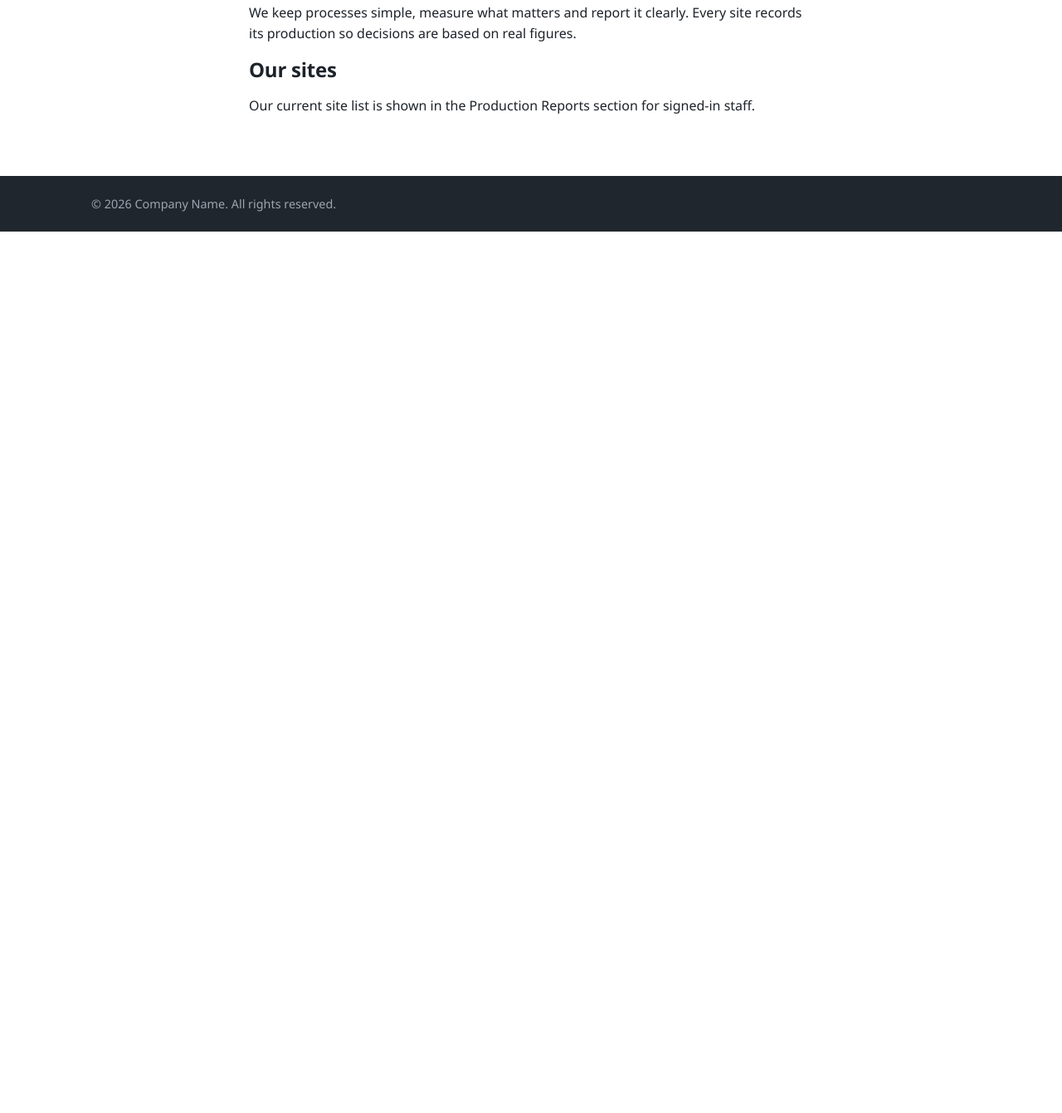
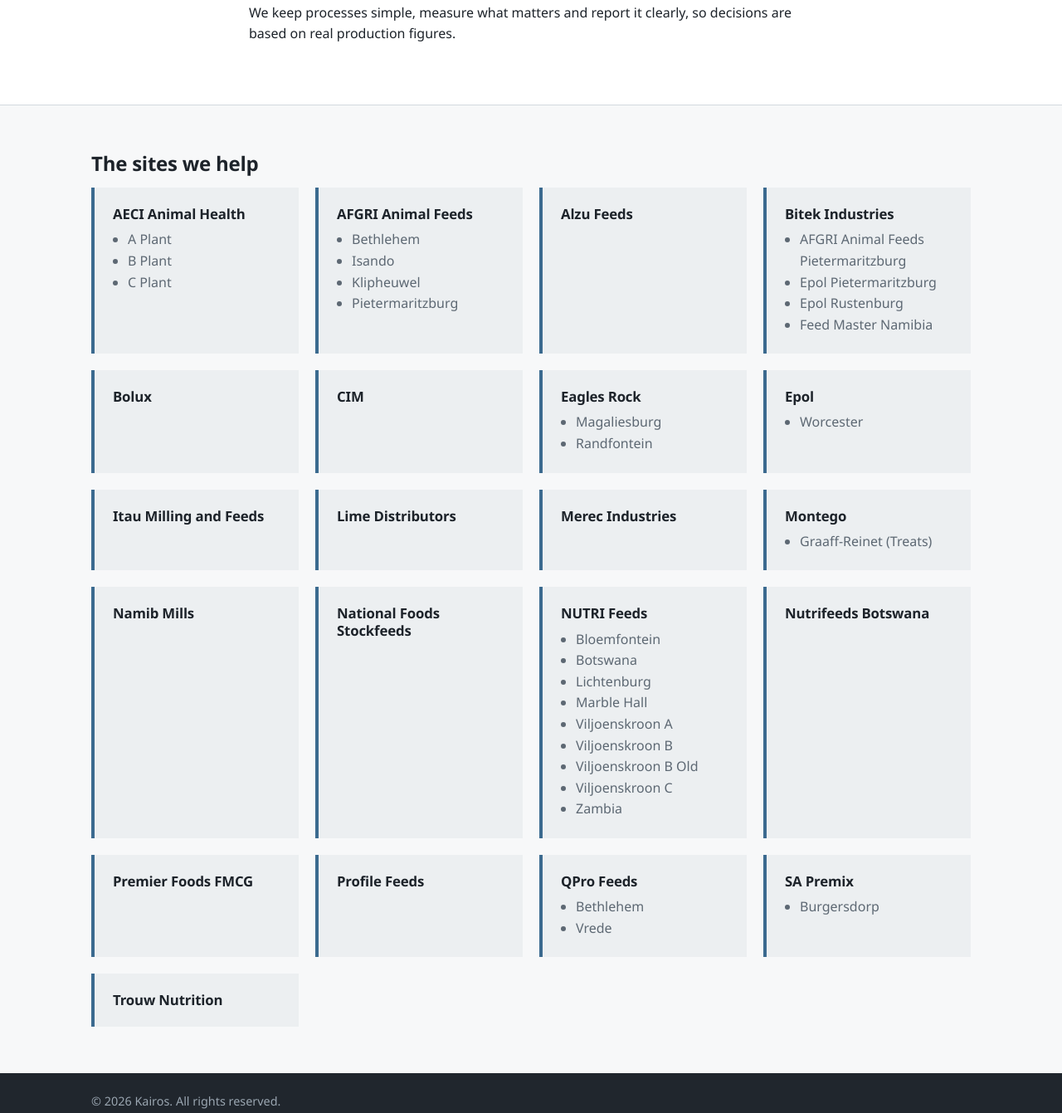
Before and after one commit to Andrij-Kocur/Kairos-reporting, a plain HTML site: page about.html in a window 1280 px wide. Shown: the part 350-1691 px from the top of the page at 83% size. Before the commit the page ends 800 px from the top, so only its background shows below. Drawn offline with Linux system fonts and the light colour scheme.

Commit message:
Add files via upload

```diff
--- a/about.html
+++ b/about.html
@@ -3,7 +3,7 @@
 <head>
   <meta charset="UTF-8">
   <meta name="viewport" content="width=device-width, initial-scale=1">
-  <title>About Us | Company Name</title>
+  <title>About Us | Kairos</title>
   <link rel="stylesheet" href="css/style.css">
 </head>
 <body>
@@ -12,19 +12,110 @@
 
   <main>
     <section class="page-title"><div class="container"><h1>About Us</h1></div></section>
+
     <section class="section">
       <div class="container narrow">
-        <p>Company Name is a production company operating several sites. Replace this text with your company story, history and values.</p>
+        <p>Kairos supports feed and food producers with production automation and reporting. Replace this text with your company story, history and values.</p>
         <h2>Our approach</h2>
-        <p>We keep processes simple, measure what matters and report it clearly. Every site records its production so decisions are based on real figures.</p>
-        <h2>Our sites</h2>
-        <p>Our current site list is shown in the Production Reports section for signed-in staff.</p>
+        <p>We keep processes simple, measure what matters and report it clearly, so decisions are based on real production figures.</p>
+      </div>
+    </section>
+
+    <section class="section clients">
+      <div class="container">
+        <h2>The sites we help</h2>
+        <div class="grid">
+          <article class="card">
+            <h3>AECI Animal Health</h3>
+            <ul class="site-list">
+              <li>A Plant</li>
+              <li>B Plant</li>
+              <li>C Plant</li>
+            </ul>
+          </article>
+          <article class="card">
+            <h3>AFGRI Animal Feeds</h3>
+            <ul class="site-list">
+              <li>Bethlehem</li>
+              <li>Isando</li>
+              <li>Klipheuwel</li>
+              <li>Pietermaritzburg</li>
+            </ul>
+          </article>
+          <article class="card"><h3>Alzu Feeds</h3></article>
+          <article class="card">
+            <h3>Bitek Industries</h3>
+            <ul class="site-list">
+              <li>AFGRI Animal Feeds Pietermaritzburg</li>
+              <li>Epol Pietermaritzburg</li>
+              <li>Epol Rustenburg</li>
+              <li>Feed Master Namibia</li>
+            </ul>
+          </article>
+          <article class="card"><h3>Bolux</h3></article>
+          <article class="card"><h3>CIM</h3></article>
+          <article class="card">
+            <h3>Eagles Rock</h3>
+            <ul class="site-list">
+              <li>Magaliesburg</li>
+              <li>Randfontein</li>
+            </ul>
+          </article>
+          <article class="card">
+            <h3>Epol</h3>
+            <ul class="site-list">
+              <li>Worcester</li>
+            </ul>
+          </article>
+          <article class="card"><h3>Itau Milling and Feeds</h3></article>
+          <article class="card"><h3>Lime Distributors</h3></article>
+          <article class="card"><h3>Merec Industries</h3></article>
+          <article class="card">
+            <h3>Montego</h3>
+            <ul class="site-list">
+              <li>Graaff-Reinet (Treats)</li>
+            </ul>
+          </article>
+          <article class="card"><h3>Namib Mills</h3></article>
+          <article class="card"><h3>National Foods Stockfeeds</h3></article>
+          <article class="card">
+            <h3>NUTRI Feeds</h3>
+            <ul class="site-list">
+              <li>Bloemfontein</li>
+              <li>Botswana</li>
+              <li>Lichtenburg</li>
+              <li>Marble Hall</li>
+              <li>Viljoenskroon A</li>
+              <li>Viljoenskroon B</li>
+              <li>Viljoenskroon B Old</li>
+              <li>Viljoenskroon C</li>
+              <li>Zambia</li>
+            </ul>
+          </article>
+          <article class="card"><h3>Nutrifeeds Botswana</h3></article>
+          <article class="card"><h3>Premier Foods FMCG</h3></article>
+          <article class="card"><h3>Profile Feeds</h3></article>
+          <article class="card">
+            <h3>QPro Feeds</h3>
+            <ul class="site-list">
+              <li>Bethlehem</li>
+              <li>Vrede</li>
+            </ul>
+          </article>
+          <article class="card">
+            <h3>SA Premix</h3>
+            <ul class="site-list">
+              <li>Burgersdorp</li>
+            </ul>
+          </article>
+          <article class="card"><h3>Trouw Nutrition</h3></article>
+        </div>
       </div>
     </section>
   </main>
 
   <footer class="site-footer">
-    <div class="container">&copy; <span id="year"></span> Company Name. All rights reserved.</div>
+    <div class="container">&copy; <span id="year"></span> Kairos. All rights reserved.</div>
   </footer>
 
   <script src="js/login.js"></script>
--- a/css/style.css
+++ b/css/style.css
@@ -91,3 +91,9 @@ tfoot td { font-weight: 700; background: var(--concrete); }
   .two-col, .charts { grid-template-columns: 1fr; }
   .hero { padding: 60px 0; }
 }
+
+/* About page: client site lists */
+.clients { background: #f7f8f9; border-top: 1px solid var(--line); }
+.site-list { margin: 0; padding-left: 18px; color: var(--muted); }
+.card h3 { font-size: 1.05rem; margin-bottom: 0; }
+.card h3 + .site-list { margin-top: 8px; }
--- a/js/main.js
+++ b/js/main.js
@@ -24,7 +24,7 @@ function buildHeader() {
   document.getElementById("site-header").innerHTML = `
     <header class="site-header">
       <div class="container header-inner">
-        <a class="logo" href="index.html">COMPANY NAME</a>
+        <a class="logo" href="index.html">KAIROS</a>
         <nav class="nav">${links}${account}</nav>
       </div>
     </header>
```
Also changed, not shown: contact.html (+2 -2 lines), index.html (+2 -2 lines), production.html (+2 -2 lines), projects.html (+2 -2 lines), 1 other file.
